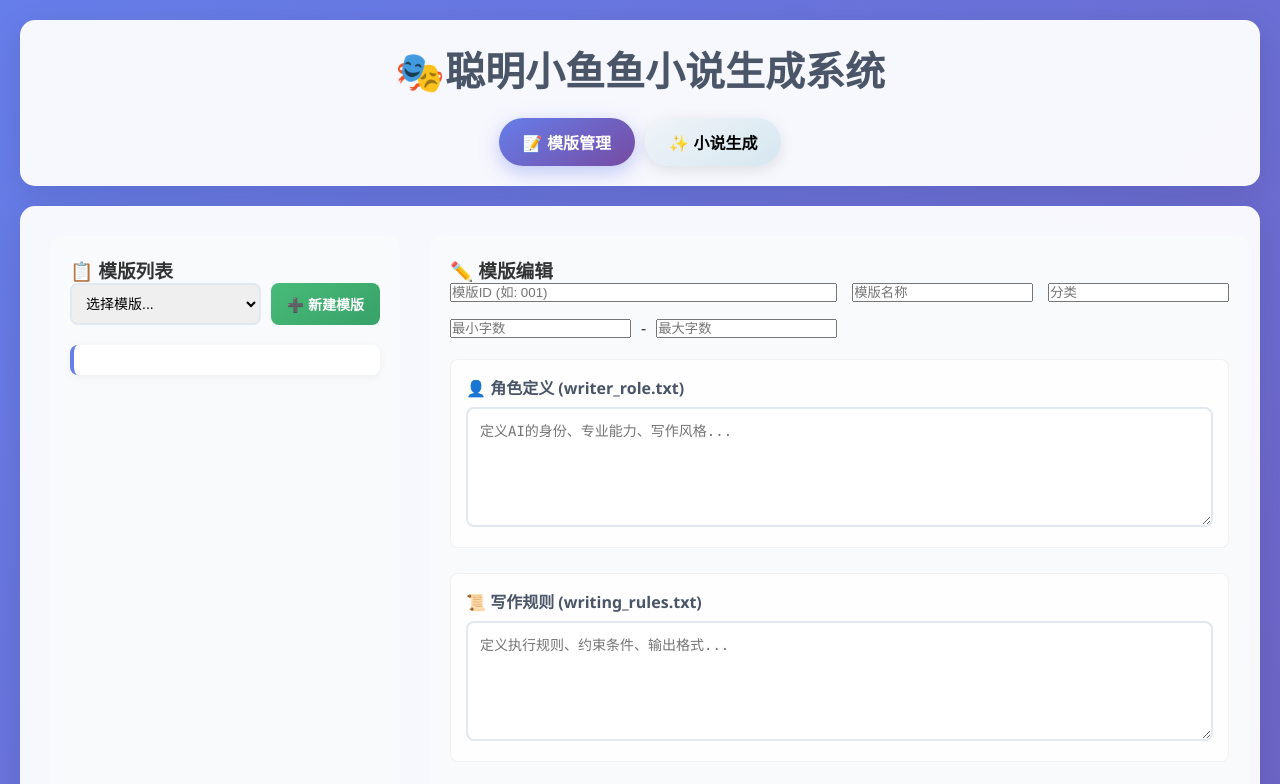
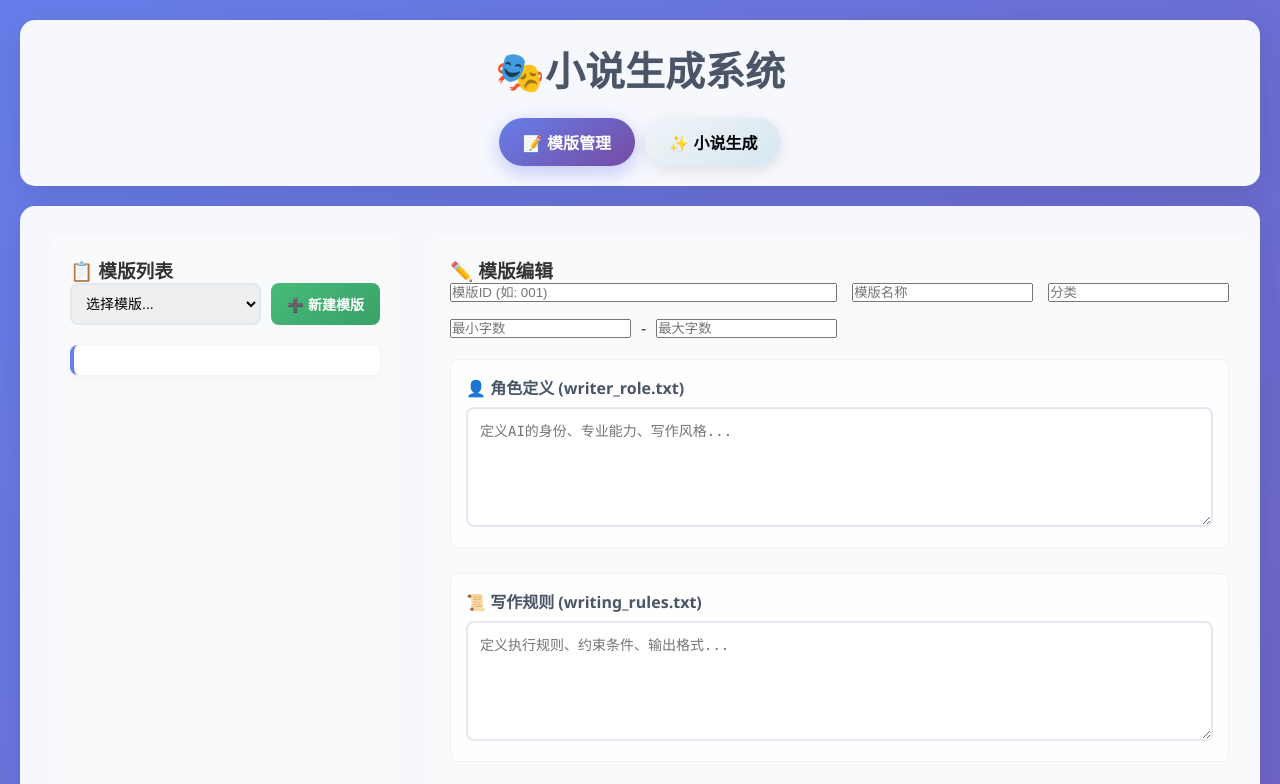
Before and after one commit to titan343/AIxiezuo, a plain HTML site: page web/index.html in a window 1280 px wide. Shown: the top 784 px of the page. Drawn offline with Linux system fonts and the light colour scheme; no server answers.

Commit message:
Update index.html

```diff
--- a/web/index.html
+++ b/web/index.html
@@ -4,7 +4,7 @@
 <head>
     <meta charset="UTF-8">
     <meta name="viewport" content="width=device-width, initial-scale=1.0">
-    <title>聪明小鱼鱼小说生成系统</title>
+    <title>小说生成系统</title>
     <link rel="stylesheet" href="style.css">
         <style>
         /* 新增的赞赏区域样式 */
@@ -71,7 +71,7 @@
 <body>
     <div class="container">
         <header>
-            <h1>🎭聪明小鱼鱼小说生成系统</h1>
+            <h1>🎭小说生成系统</h1>
             <nav class="tabs">
                 <button class="tab-btn active" data-tab="template">📝 模版管理</button>
                 <button class="tab-btn" data-tab="generate">✨ 小说生成</button>
```
